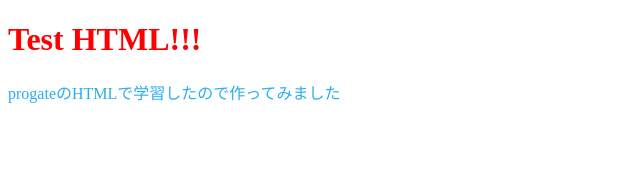
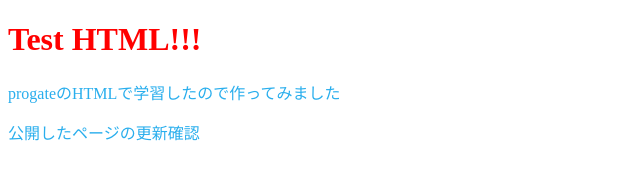
Before and after one commit to TakeNobinobi/takenobinobi.github.io, a plain HTML site: page index.html in a window 1280 px wide. Shown: the whole page, without its empty margins (0-640 px from the left). Drawn offline with Linux system fonts and the light colour scheme.

Commit message:
Update index.html

```diff
--- a/index.html
+++ b/index.html
@@ -10,6 +10,7 @@
     <div class="heading">
         <h1>Test HTML!!!</h1>
         <p>progateのHTMLで学習したので作ってみました</p>
+        <p>公開したページの更新確認</p>
     </div>
 </body>
 </html>
```
